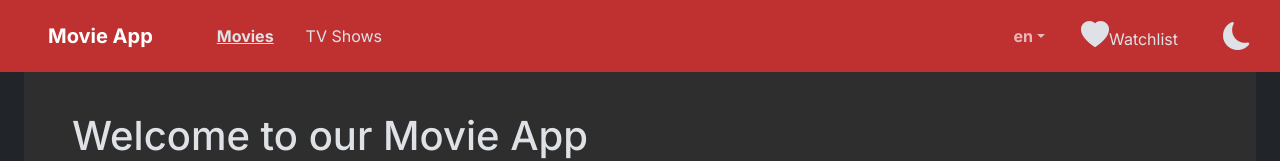
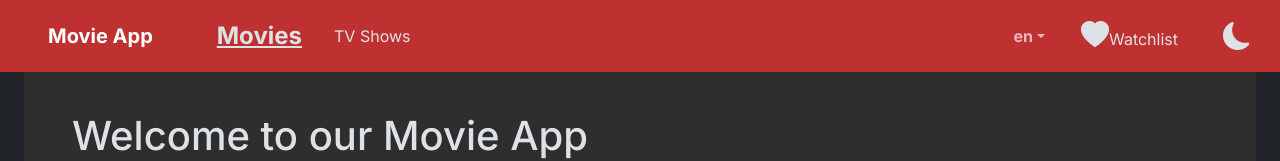
Before and after one commit to KAboelnaga/Movie-App, a React (Vite) app: page / in a window 1280 px wide. Shown: the top 161 px of the page. Built offline with nearby package versions, Linux system fonts and the light colour scheme; no server answers.

Commit message:
Final changes to navbar (hopefully)

```diff
--- a/src/components/NavbarNav.jsx
+++ b/src/components/NavbarNav.jsx
@@ -60,11 +60,11 @@ export default function NavbarNav(){
         <Navbar.Brand as={Link} to={'/'} className="mx-5 inter-700">{navbar.navTitle[language]}</Navbar.Brand>
         <Navbar.Toggle aria-controls="basic-navbar-nav" />
         <Navbar.Collapse className="justify-content-between align-items-center w-100">
-            <Nav className="d-lg-align-items-center">
+            <Nav className="d-lg-flex align-items-lg-center">
                 {location.pathname === '/' &&
             <>
-                <Nav.Item onClick={() => changeCategory('movies')} className={`mx-3 my-2 ${category === 'movies' ? 'inter-700 text-decoration-underline' : 'inter-400'}`}  style={{ cursor: 'pointer' }}>{navbar.navMovies[language]}</Nav.Item>
-                <Nav.Item onClick={() => changeCategory('shows')} className={`mx-3 my-2 ${category === 'shows' ? 'inter-700 text-decoration-underline' : 'inter-400'}`}  style={{ cursor: 'pointer' }}>{navbar.navShows[language]}</Nav.Item>
+                <Nav.Item onClick={() => changeCategory('movies')} className={`mx-3 my-2 ${category === 'movies' ? 'inter-700 fs-4 text-decoration-underline' : 'inter-400'}`}  style={{ cursor: 'pointer' }}>{navbar.navMovies[language]}</Nav.Item>
+                <Nav.Item onClick={() => changeCategory('shows')} className={`mx-3 my-2 ${category === 'shows' ? 'inter-700 fs-4 transition duration-500' : 'inter-400'}`}  style={{ cursor: 'pointer' }}>{navbar.navShows[language]}</Nav.Item>
             </>
 
         }
@@ -77,7 +77,7 @@ export default function NavbarNav(){
                 <NavDropdown.Item eventKey="zh"active={language === 'zh'}>ZH</NavDropdown.Item>
             </NavDropdown>
             <span className="nav-item align-items-center justify-content-end">
-                <Link className="nav-item p-0" to="/watchlist">
+                <Link className="nav-link p-0" to="/watchlist">
                     <button className="nav-item btn border-0"><i className="bi bi-heart-fill fs-3"></i>{navbar.watchList[language]}</button>
                     <span className="d-inline-flex align-items-start bg-light2 px-2 rounded-5 me-1" style={{fontSize: '15px'}}>{Object.keys(favoriteItems).length > 0 && Object.keys(favoriteItems).length}</span>
                 </Link>
```
